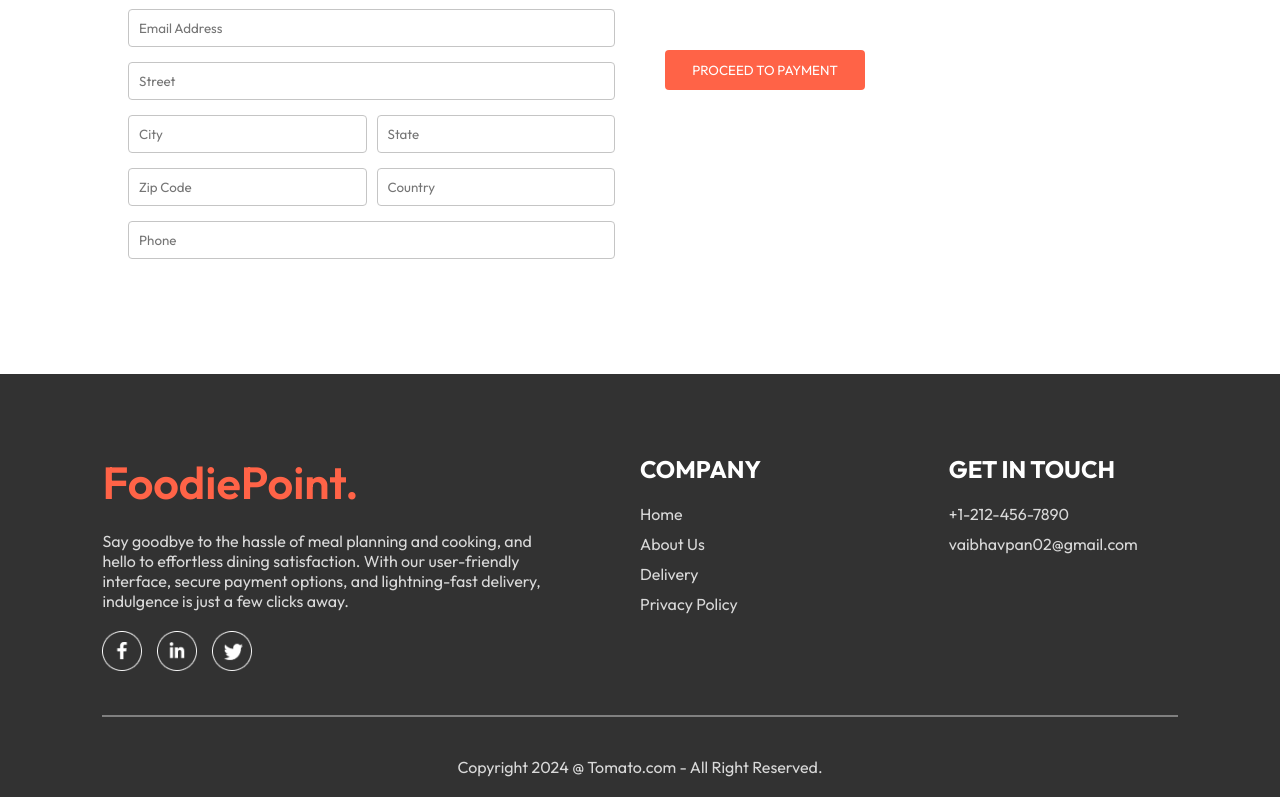
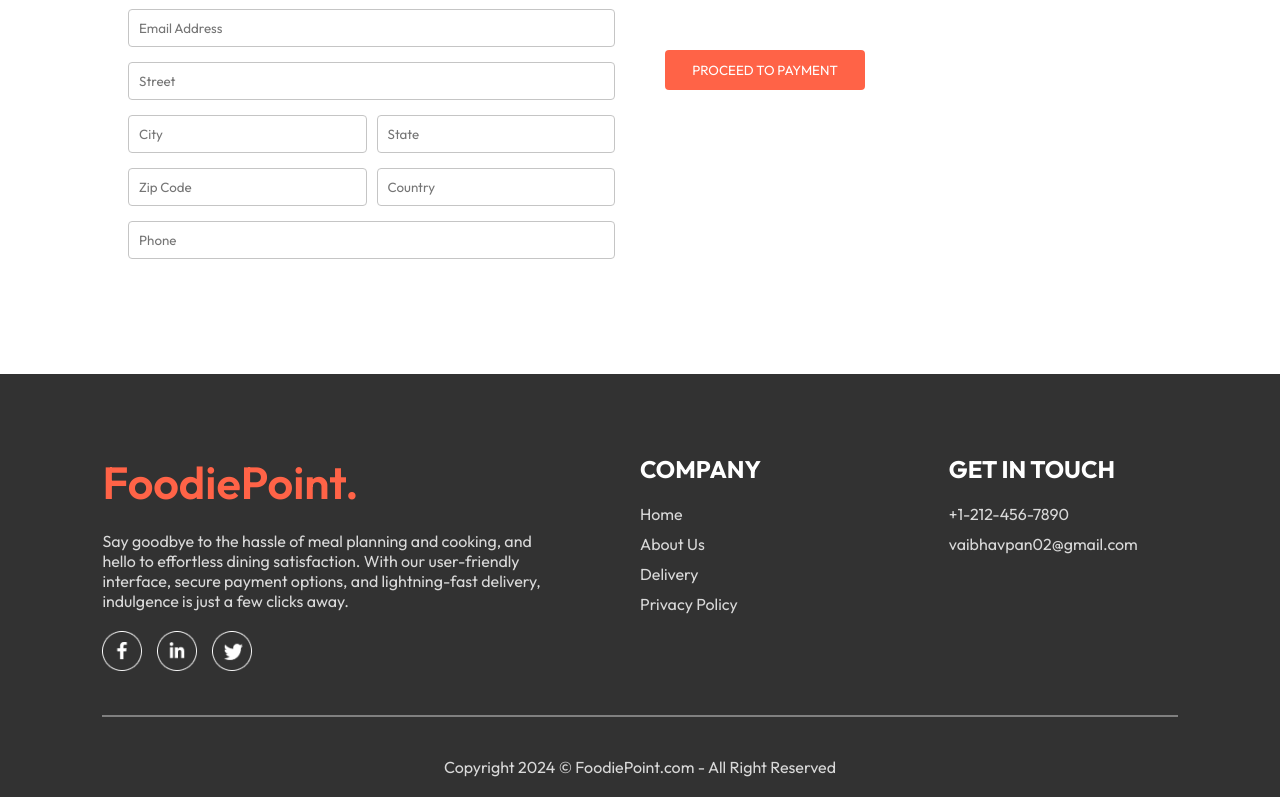
Before and after one commit to Vaibhavpan02/Food-Delivery, a React (Vite) app: page /order in a window 1280 px wide. Shown: the part 322-1119 px from the top of the page. Built offline with nearby package versions, Linux system fonts and the light colour scheme.

Commit message:
Update Footer.jsx

```diff
--- a/src/components/Footer/Footer.jsx
+++ b/src/components/Footer/Footer.jsx
@@ -34,7 +34,7 @@ const Footer = () => {
 
         </div>
         <hr/>
-        <p className='footer-copyright'>Copyright 2024 @ Tomato.com - All Right Reserved.</p>
+        <p className='footer-copyright'>Copyright 2024 © FoodiePoint.com - All Right Reserved</p>
     </div>
   )
 }
```
